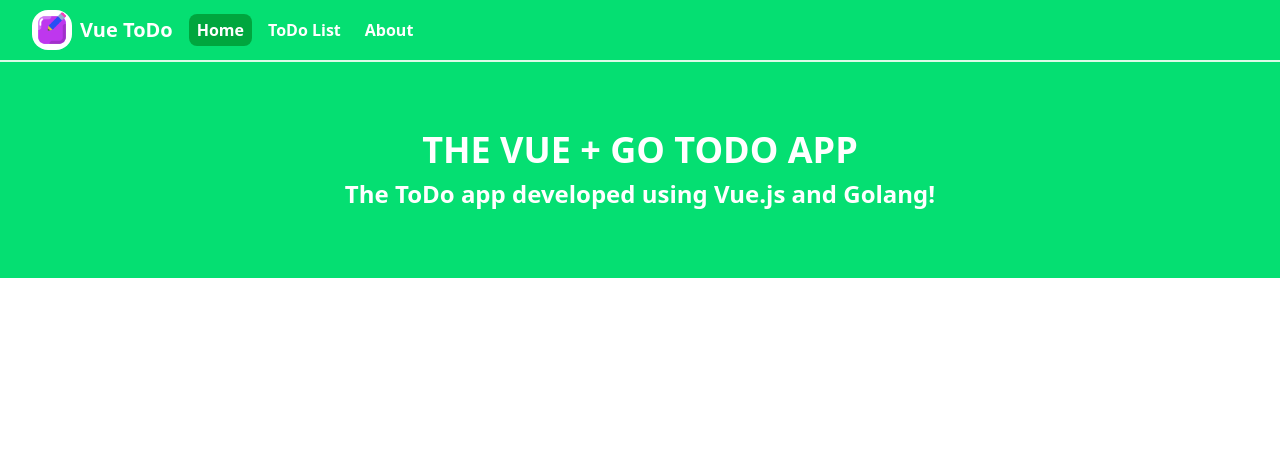
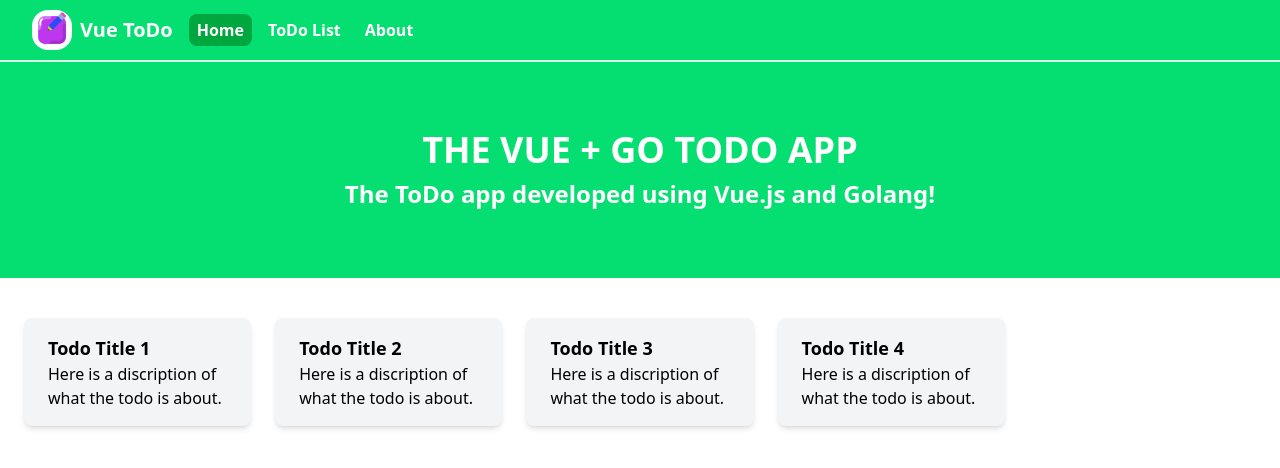
Before and after one commit to August-Brandt/ToDoApp, a Vue app in the folder client/: page / in a window 1280 px wide. Shown: the top 468 px of the page. Built offline with nearby package versions, Linux system fonts and the light colour scheme; the HTML template or start-up script is replaced by a standard one.

Commit message:
Add todo cards

```diff
--- a/client/src/App.vue
+++ b/client/src/App.vue
@@ -2,6 +2,7 @@
 import { ref } from 'vue';
 import Navbar from '@/components/Navbar.vue'
 import Hero from '@/components/Hero.vue'
+import ToDoCards from './components/ToDoCards.vue'
 
 const name = "August";
 const clicks = ref(0);
@@ -28,5 +29,5 @@ const removeTodo = (index) => {
 <template>
   <Navbar/>
   <Hero/>
-
+  <ToDoCards/>
 </template>
--- /dev/null
+++ b/client/src/components/Card.vue
@@ -0,0 +1,9 @@
+<script setup>
+
+</script>
+
+<template>
+    <div class="bg-gray-100 px-6 py-4 rounded-lg shadow-md hover:bg-gray-200 hover:shadow-lg">
+        <slot></slot>
+    </div>
+</template>
--- /dev/null
+++ b/client/src/components/ToDoCards.vue
@@ -0,0 +1,36 @@
+<script setup>
+import Card from "@/components/Card.vue"
+
+</script>
+
+<template>
+<section class="p-6">
+    <div class="grid grid-cols-1 sm:grid-cols-2 md:grid-cols-3 lg:grid-cols-4 xl:grid-cols-5 gap-4 lg:gap-6">
+        <Card>
+            <h2 class="text-lg font-bold">Todo Title 1</h2>
+            <p>
+                Here is a discription of what the todo is about.
+            </p>
+        </Card>
+        <Card>
+            <h2 class="text-lg font-bold">Todo Title 2</h2>
+            <p>
+                Here is a discription of what the todo is about.
+            </p>
+        </Card>
+        <Card>
+            <h2 class="text-lg font-bold">Todo Title 3</h2>
+            <p>
+                Here is a discription of what the todo is about.
+            </p>
+        </Card>
+        <Card>
+            <h2 class="text-lg font-bold">Todo Title 4</h2>
+            <p>
+                Here is a discription of what the todo is about.
+            </p>
+        </Card>
+    </div>
+</section>
+
+</template>
```
